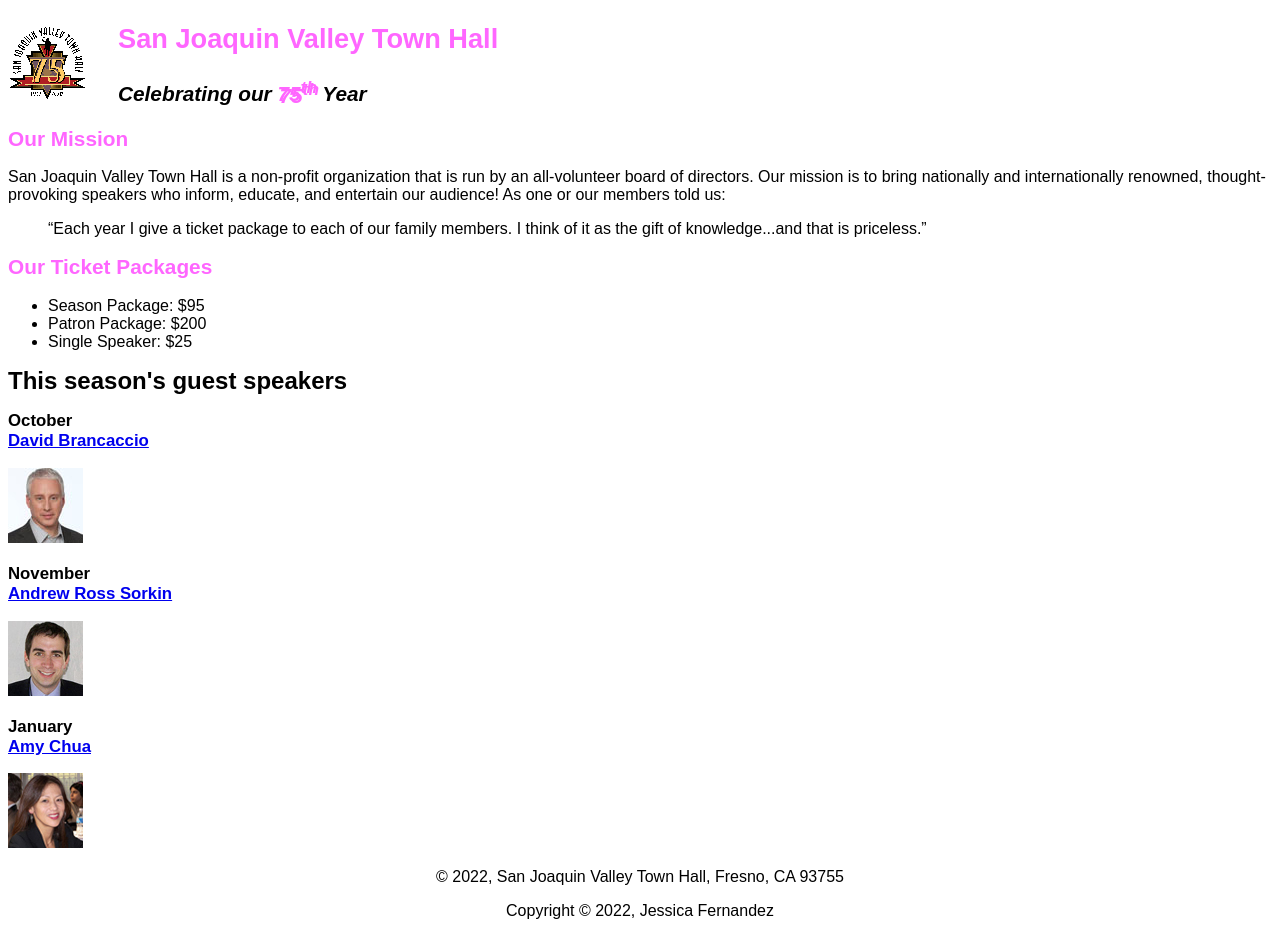
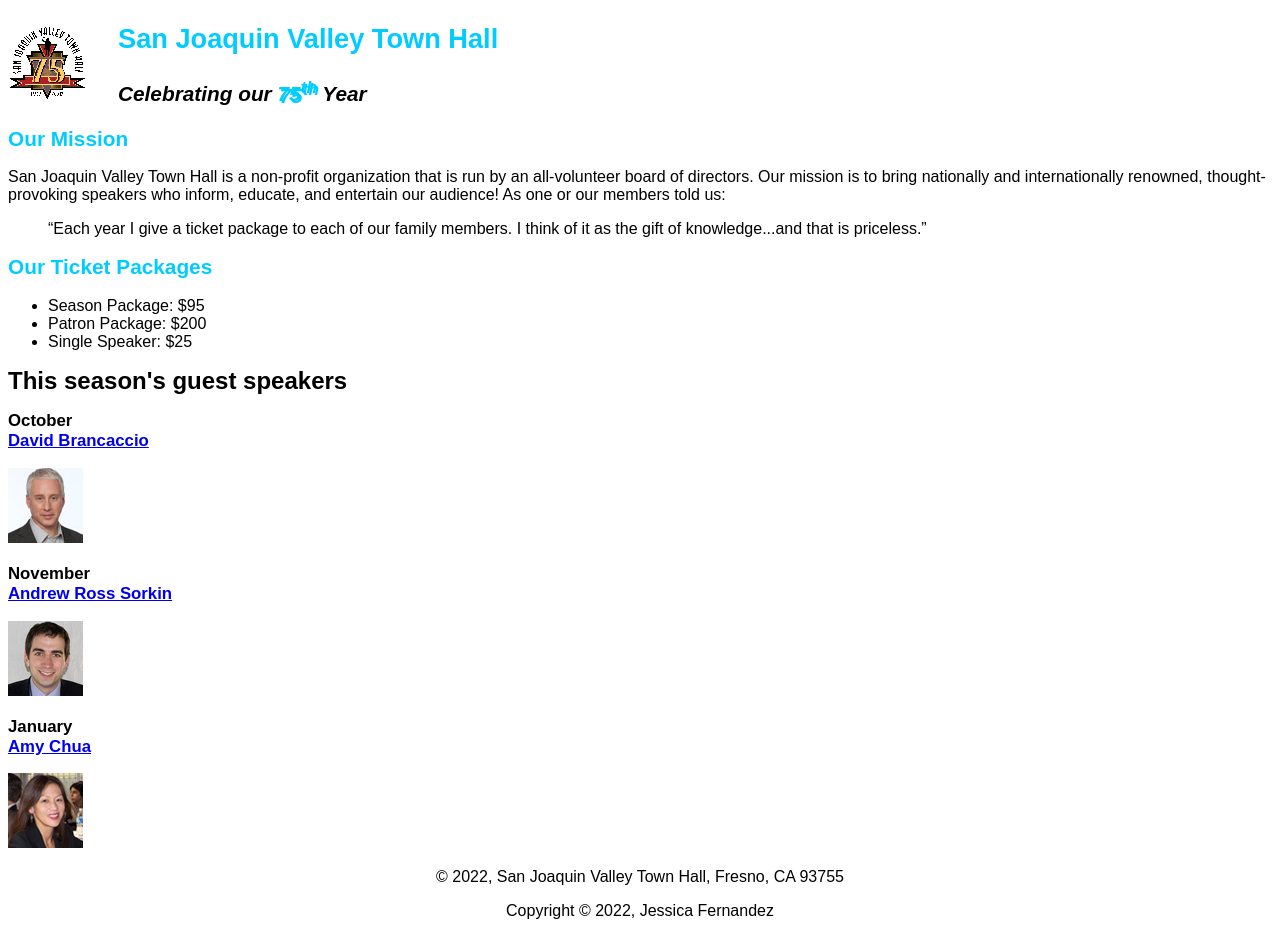
Before and after one commit to jvf7/A08, a plain HTML site: page index.html in a window 1280 px wide. Drawn offline with Linux system fonts and the light colour scheme.

Commit message:
testing color

```diff
--- a/styles/main.css
+++ b/styles/main.css
@@ -1,6 +1,6 @@
 /* the styles for the elements */
 :root{
-	--global-color-1:#ff66ff;
+	--global-color-1:#00ccff;
 }
 
 body {
```
